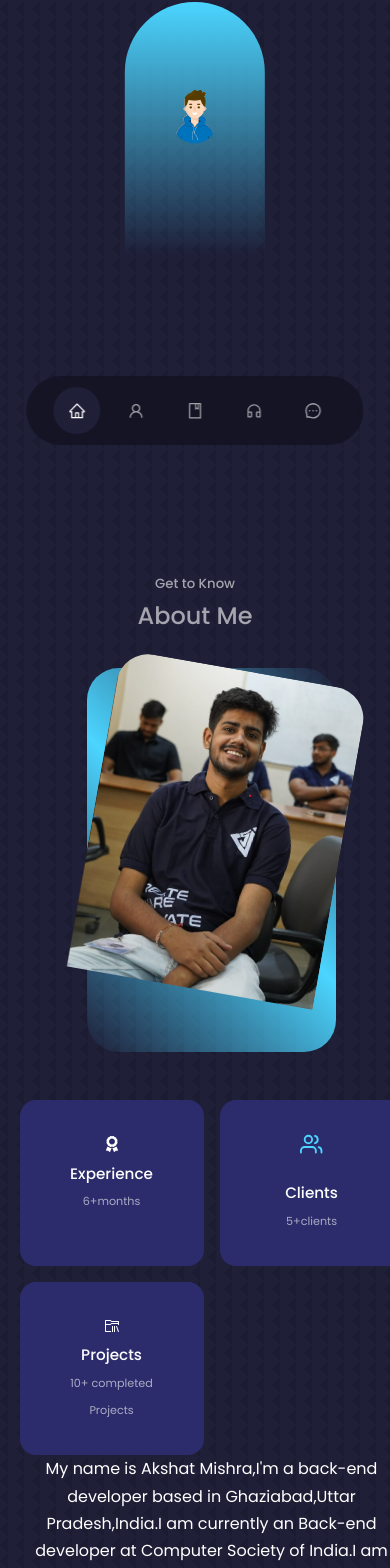
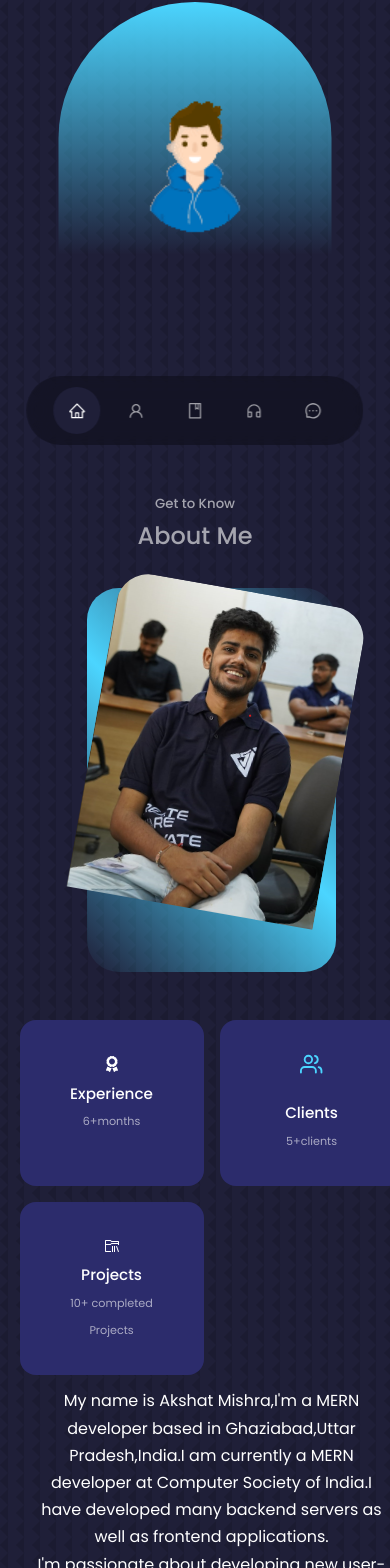
Before and after one commit to ShikharPandey123/My_Portfolio, a React (Create React App) app: page / in a window 390 px wide. Shown: the part 367-1935 px from the top of the page. Built offline with nearby package versions, Linux system fonts and the light colour scheme; a web font is replaced by a local one.

Commit message:
Portfolio Added

```diff
--- a/src/App.jsx
+++ b/src/App.jsx
@@ -17,7 +17,7 @@ const App = () => {
   <Experience/>
   <Services/>
   <Portfolio/>
-  <Testimonials/>
+  {/* <Testimonials/> */}
   <Contact/>
   <Footer/>
   </>;
--- a/src/component/about/About.jsx
+++ b/src/component/about/About.jsx
@@ -7,7 +7,7 @@ import { VscFolderLibrary } from "react-icons/vsc";
 import Me1 from "../../assets/me3.png"
 const About = () => {
   return (
-    <section id="about">
+    <section id="about" style={{"margin-top":"1rem"}}>
       <h5>Get to Know</h5>
       <h2>About Me</h2>
       <div className="container about_container">
@@ -35,8 +35,8 @@ const About = () => {
             <small>10+ completed Projects</small>
           </article>
         </div>
-        <p>
-            My name is Akshat Mishra,I'm a back-end developer based in Ghaziabad,Uttar Pradesh,India.I am currently an Back-end developer at Computer Society of India.I am developed many backend servers as well as frontend applications.
+        <p style={{"padding":"12px"}}>
+            My name is Akshat Mishra,I'm a MERN developer based in Ghaziabad,Uttar Pradesh,India.I am currently a MERN developer at Computer Society of India.I have developed many backend servers as well as frontend applications.
             <br/>
             I'm passionate about developing new user-friendly applications with beautiful interfaces.I'm also keen in learning new technologies and stacks.
           </p>
--- a/src/component/header/header.css
+++ b/src/component/header/header.css
@@ -59,6 +59,7 @@ header{
     }
     .me{
        height: 30vh;
+       width: 70vw;
        overflow: visible;
     }
 }
--- a/src/component/portfolio/Portfolio.jsx
+++ b/src/component/portfolio/Portfolio.jsx
@@ -27,7 +27,7 @@ const data=[
       image:IMG4,
       title:"ShoppersStop",
       github:"https://github.com/AKsHaT123456A/Resume_Builder",
-      demo:"https://resume-builder-4lbe.vercel.app/"
+      demo:"https://645a66bef8eb8f005450c9e0--darling-kleicha-5cc424.netlify.app/"
     },
     {
       id:4,
```
